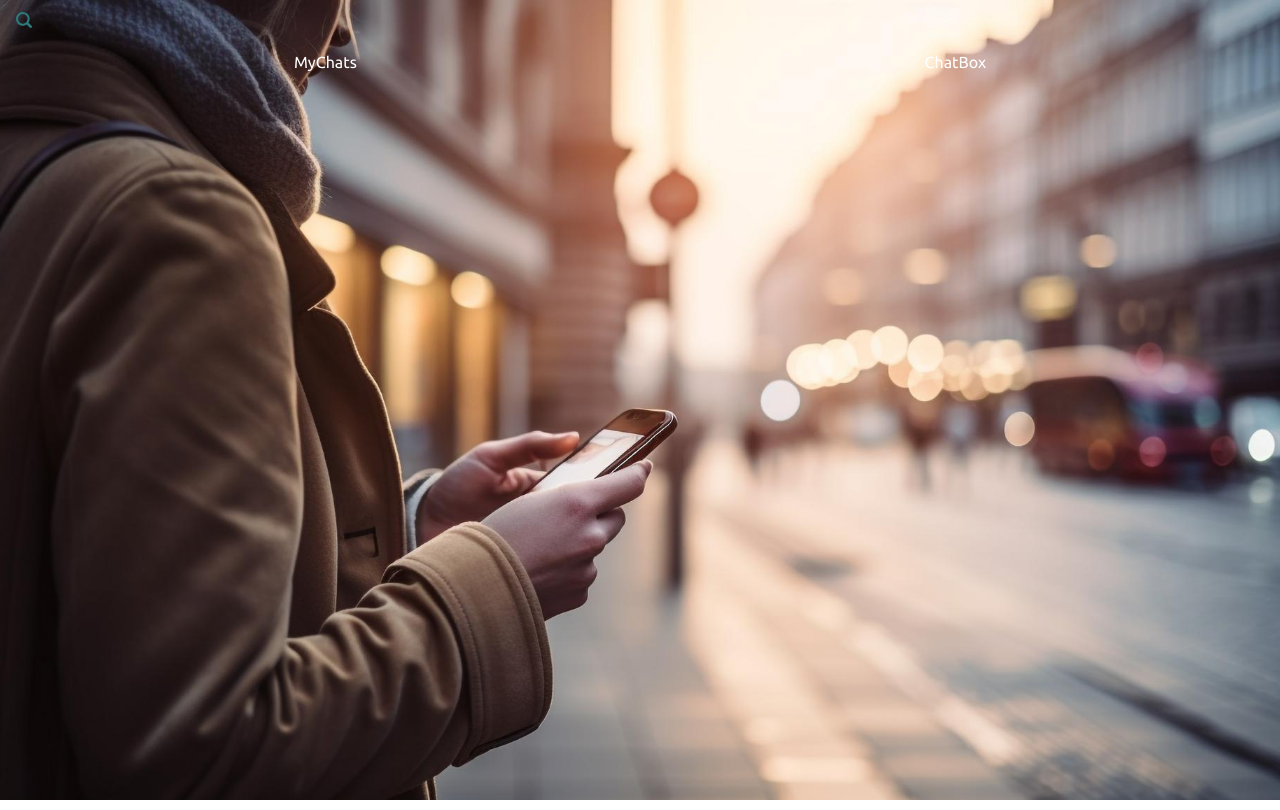
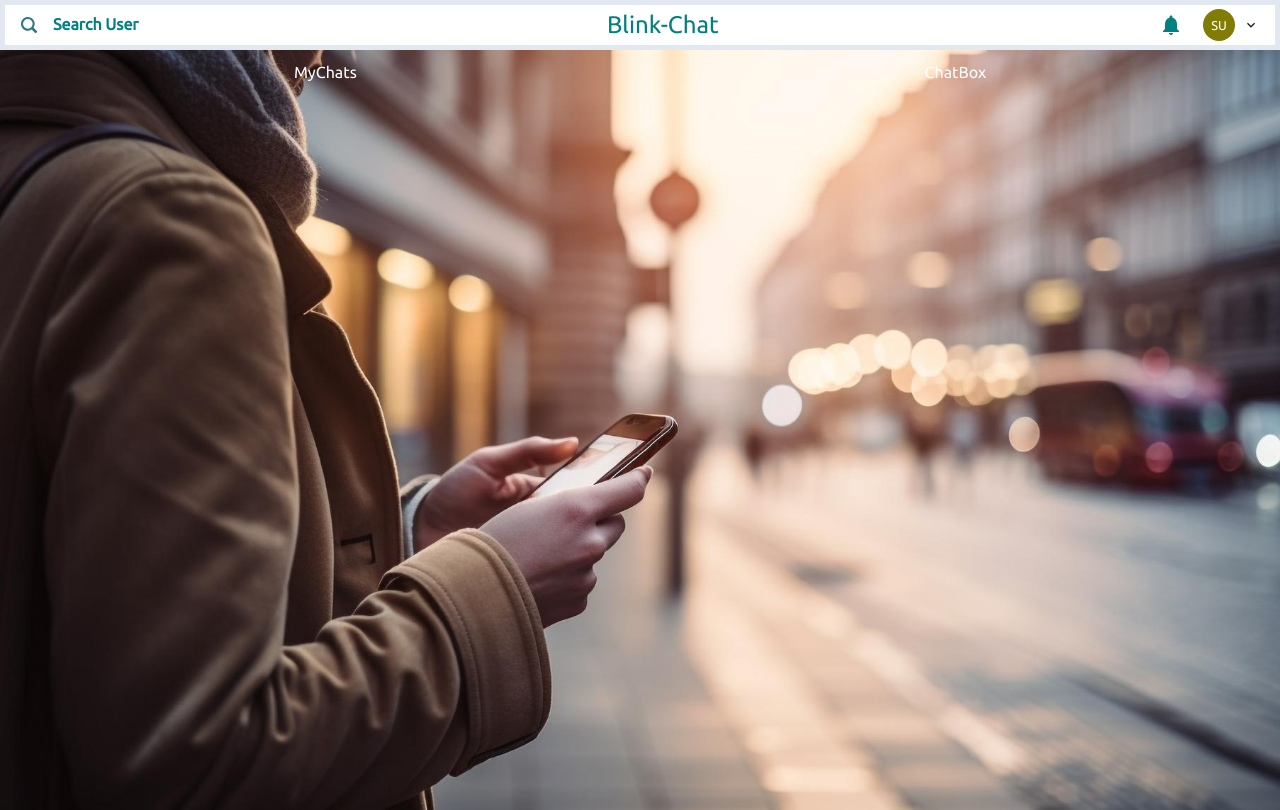
Before and after one commit to harsha-pingali/blink_chat_frontend, a React (Create React App) app: page /chats in a window 1280 px wide. Built offline with nearby package versions, Linux system fonts and the light colour scheme; sample sign-in values are in the browser's storage.

Commit message:
developed some of UI components of Chat page

```diff
--- a/src/Components/miscellaneous/SideDrawer.js
+++ b/src/Components/miscellaneous/SideDrawer.js
@@ -1,20 +1,91 @@
 import React, { useState } from "react";
 import { Box } from "@chakra-ui/layout";
-import { Tooltip, Button } from "@chakra-ui/react";
-import { Search2Icon } from "@chakra-ui/icons";
+import { Tooltip, Button, Text, Avatar } from "@chakra-ui/react";
+import { Search2Icon, BellIcon, ChevronDownIcon } from "@chakra-ui/icons";
+import {
+  Menu,
+  MenuButton,
+  MenuList,
+  MenuItem,
+  MenuDivider,
+} from "@chakra-ui/react";
+import { useNavigate } from "react-router-dom";
+import { TbLogout2 } from "react-icons/tb";
+import { FaRegUser } from "react-icons/fa";
+import { ChatState } from "../../context/ChatProvider";
 const SideDrawer = () => {
   const [search, setSearch] = useState("");
   const [searchResult, setSearchResult] = useState([]);
   const [loading, setLoading] = useState(false);
   const [loadingChat, setLoadingChat] = useState();
+  const { user } = ChatState();
+  const navigate = useNavigate();
+  const handleLogout = () => {
+    localStorage.removeItem("userInfo");
+    navigate("/");
+  };
   return (
     <>
-      <Box>
+      <Box
+        // d="flex"
+        // justifyContent="space-between"
+        // alignItems="center"
+        // bg="white"
+        // p="5px 10px 5px 10px"
+        // borderWidth="5px"
+        style={{
+          display: "flex",
+          justifyContent: "space-between",
+          alignItems: "center",
+          backgroundColor: "white",
+          width: "100%",
+          padding: "5 px 10 px 5px 10 px",
+          borderWidth: "5px",
+        }}
+      >
         <Tooltip label="Search Users To Chat" hasArrow placement="bottom-end">
           <Button variant="ghost">
             <Search2Icon color="#2C7A7B"></Search2Icon>
+            <Text d={{ base: "none", md: "flex" }} color="teal" px="4">
+              Search User
+            </Text>
           </Button>
         </Tooltip>
+        <Text fontSize="2xl" color="teal">
+          Blink-Chat
+        </Text>
+        <div>
+          <Menu>
+            <MenuButton p={1}>
+              <BellIcon color="teal" fontSize="2xl"></BellIcon>
+            </MenuButton>
+          </Menu>
+          <Menu>
+            <MenuButton
+              as={Button}
+              variant="ghost"
+              rightIcon={<ChevronDownIcon></ChevronDownIcon>}
+            >
+              <Avatar
+                size="sm"
+                cursor="pointer"
+                name={user.name}
+                src={user.pic}
+              ></Avatar>
+            </MenuButton>
+            <MenuList>
+              <MenuItem color="#48BB78">
+                Profile{" "}
+                <FaRegUser style={{ marginLeft: "1.25rem" }}></FaRegUser>
+              </MenuItem>
+              <MenuDivider></MenuDivider>
+              <MenuItem color="#48BB78" onClick={handleLogout}>
+                Log Out
+                <TbLogout2 style={{ marginLeft: "1.2rem" }}></TbLogout2>
+              </MenuItem>
+            </MenuList>
+          </Menu>
+        </div>
       </Box>
     </>
   );
```
